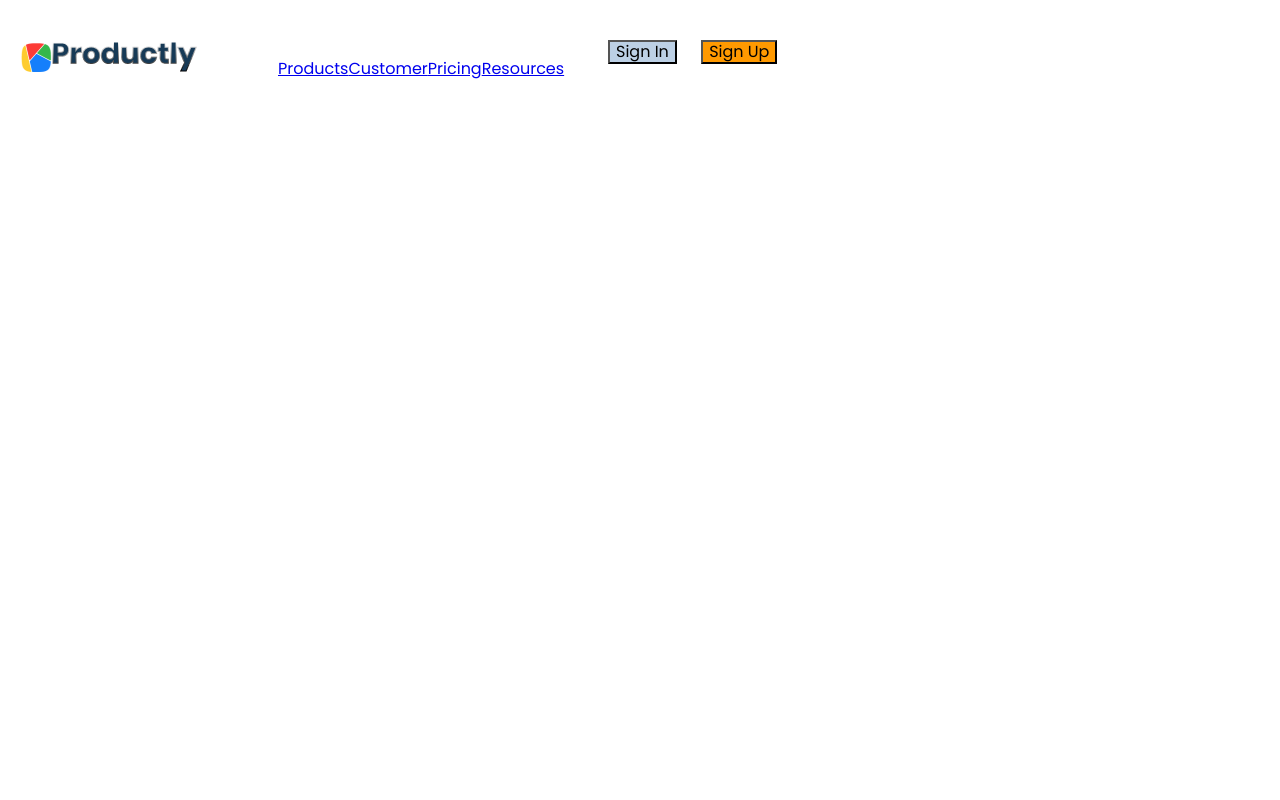
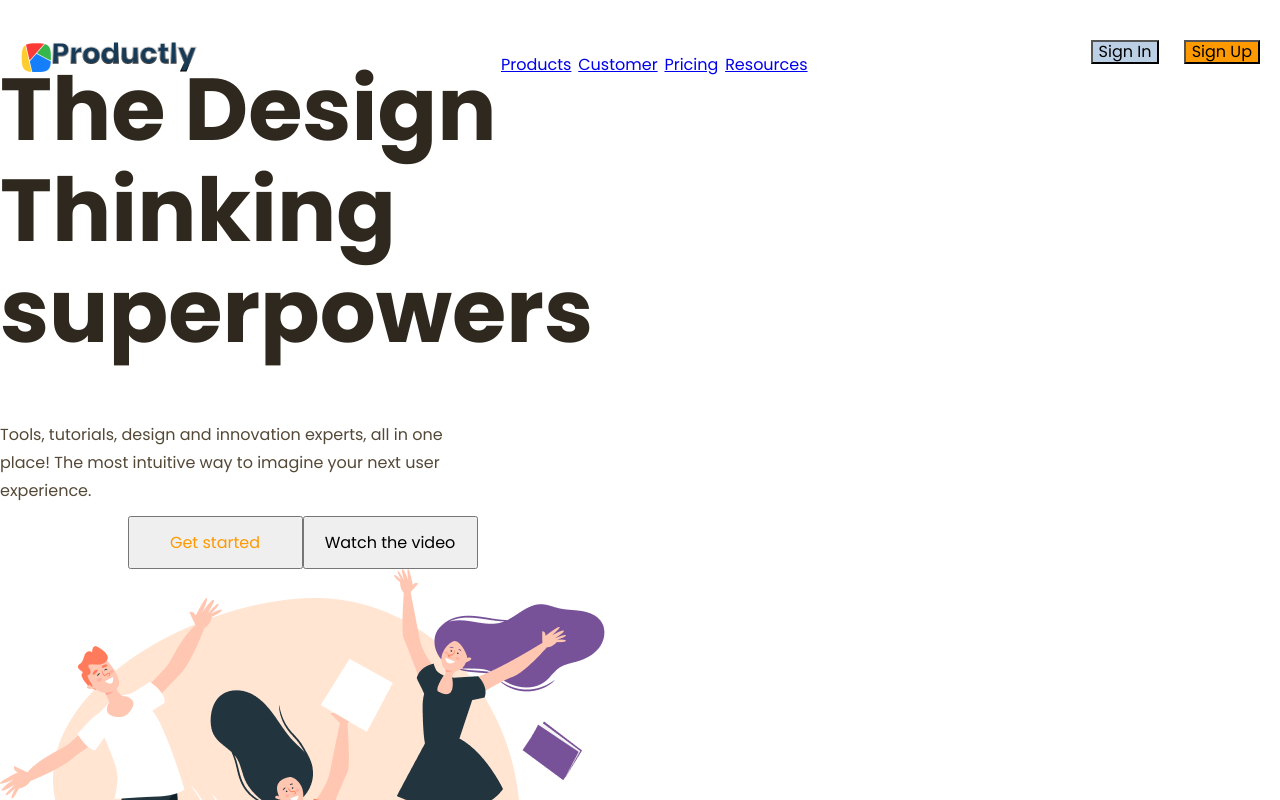
Before and after one commit to Mariam-Khaz/Recreation, a plain HTML site: page index.html in a window 1280 px wide. Drawn offline with Linux system fonts and the light colour scheme; a web font is replaced by a local one.

Commit message:
first block stil defect

```diff
--- a/index.html
+++ b/index.html
@@ -11,26 +11,7 @@
   <title>Recreation</title>
 </head>
 <body>
-  <!--
-<header-container>
-  <div class="logo"></div>
-  <div class="nav"></div>
-  <div class="buttons"></div>
-</header-container>
 
-<div class="main-content-top">
-  <div class="main-content-info">
-    <h1></h1>
-    <p></p>
-    <div class="buttons">
-      butoon
-      <button></button>
-    </div>
-  </div>
-  <div class="main-img">
-    <img src="" alt="">
-  </div>
-</div> -->
 <div class="main-container">
 <header>
   <div>
@@ -38,30 +19,33 @@
   </div>
     <nav>
       <ul>
-        <li><a href="a">Products</a></li>
-        <li><a href="a">Customer</a></li>
-        <li><a href="a">Pricing</a></li>
+        <li><a href="a">Products</a></li><br>
+        <li><a href="a">Customer</a></li><br>
+        <li><a href="a">Pricing</a></li><br>
         <li><a href="a">Resources</a></li>
-        </ul>
+      </ul>
     </nav>
     <div>
       <button class="in-button">Sign In</button>
       <button class="up-button">Sign Up</button>
     </div>
 </header>
+ <div class="starter-block">
+      <div class="main-title">
+        <h1>The Design Thinking superpowers</h1>
+      </div>
+  <div class="main-info">
+    <p>Tools, tutorials, design and innovation experts, all in one place! The most intuitive way to imagine your next user experience.</p>
+  </div>
+  <div class="buttons">
+      <button class="get-startedbtn">Get started</button>
+      <button class="watch-vidbtn">Watch the video</button>
+  </div>
 
-  <!-- first container
-<div>
-  <h2 class="main-title">The Design Thinking Superpowers</h2>
-  <div class="left-side">
-    <div class="main-info">Tools, tutorials, design and innovation experts, all in one place! The most intuitive way to imagine your next user experience.</div>
-    <div><h3 src="images/jumping.png"></h3></div>
-
+  <div class="main-img">
+    <img src="images/jumping.png">
   </div>
-  <div > 2 buttons </div>
+ </div>
 </div>
- -->
-
-  </div>
 </body>
 </html>
--- a/styles/styles.css
+++ b/styles/styles.css
@@ -1,7 +1,8 @@
 .main-container {
   display: flex;
-
+  flex-wrap:wrap;
   font-family: 'poppins', sans-serif;
+  flex-direction: column;
 }
 
 header {
@@ -39,34 +40,42 @@ ul {
   list-style: none;
   display: flex;
   max-width: 350px;
-  max-width: 20px;
   width: 100%;
-  margin: 20px;
-  justify-content: space-between;
+  justify-content: space-around;
+  align-items: center;
+}
+li {
+  list-style: none;
 }
 
 .in-button {
   background-color: #BCD0E5;
   margin: 20px;
-
 }
 
 .up-button {
   background-color: #FF9900;
+}
+
+.starter-block {
+position: fixed;
+display: inline-block;
+
 
 }
-
 .main-title {
   color: #2F281E;
   font-family:"poppins", sans-serif;
-  font-variant: bold;
-  font-weight: 518px;
-  font-size: 44;
-  line-height: 54;
-  letter-spacing: 0px;
-  display: flex;
-  justify-content: center;
-  align-items: center;
+  font-weight: bold;
+  font-size: 44px;
+  max-width: 518px;
+  width: 100%;
+  float: none;
+  /* height: 108px; */
+  /* line-height: 54px; */
+
+
+
 }
 
 .main-info {
@@ -74,16 +83,40 @@ ul {
   font-family:"poppins", sans-serif;
   font-variant: regular;
   font-weight: 518px;
-  font-size: 44;
-  line-height: 28;
+  font-size: 100%;
+  line-height: 28px;
   letter-spacing: 0px;
-  width: 458px;
+  max-width: 458px;
+  width: 100%;
   height: 95px;
-  box-sizing: border-box;
-  display: inline-block;
+  /* box-sizing: border-box;
+  float: none;
+  line-height: 18px;
+  z-index: auto; */
 
-/* float: none;
-line-height: 18px;
-position: static;
-/* z-index: auto;  */
 }
+
+/* .main-img {
+
+} */
+
+.buttons {
+  display: flex;
+  justify-content:center;
+  align-items: center;
+  flex-wrap:wrap;
+}
+
+.get-startedbtn {
+  color: #FF9900;
+  width: 175px;
+  height: 53px;
+  max-width: 100%;
+  flex-wrap: wrap;
+}
+
+.watch-vidbtn {
+  flex-wrap:wrap;
+  width: 175px;
+  height: 53px;
+}
```
